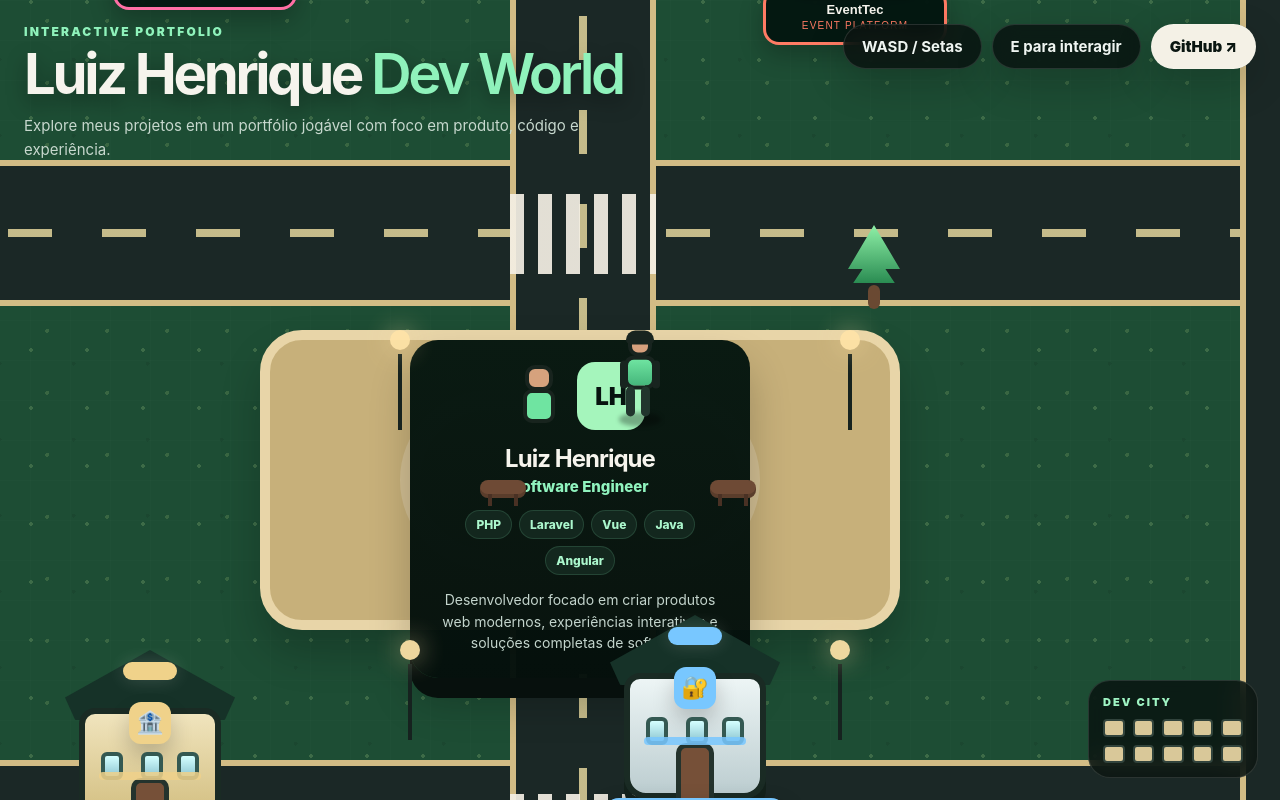
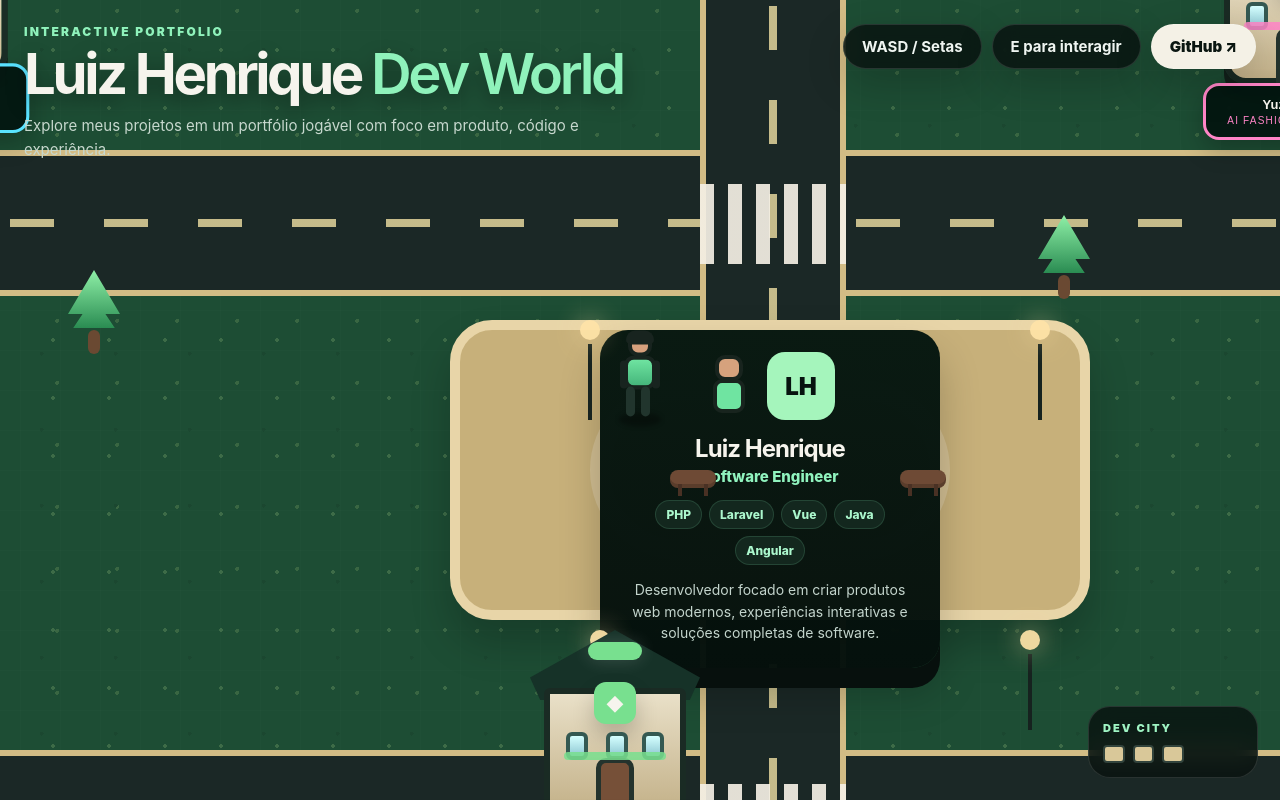
Before and after one commit to LuizBuenoSilva/Portifolio, an Angular app: page / in a window 1280 px wide. Built offline with nearby package versions, Linux system fonts and the light colour scheme.

Commit message:
feat: focus portfolio on three flagship projects

```diff
--- a/src/app/app.component.ts
+++ b/src/app/app.component.ts
@@ -2,21 +2,12 @@ import { CommonModule, isPlatformBrowser } from '@angular/common';
 import { AfterViewInit, Component, HostListener, Inject, OnDestroy, PLATFORM_ID } from '@angular/core';
 
 type Facing = 'up' | 'down' | 'left' | 'right';
-type BuildingType =
-  | 'boutique'
-  | 'arcade'
-  | 'events'
-  | 'stadium'
-  | 'lab'
-  | 'bank'
-  | 'office'
-  | 'voxel'
-  | 'cafe'
-  | 'arena';
+type BuildingType = 'news' | 'fashion' | 'voxel';
 
 interface PortfolioProject {
   name: string;
-  repository: string;
+  repository?: string;
+  liveUrl?: string;
   description: string;
   technologies: string[];
   x: number;
@@ -38,144 +29,53 @@ interface PortfolioProject {
 export class AppComponent implements AfterViewInit, OnDestroy {
   readonly title = 'Luiz Henrique Dev World';
   readonly role = 'Software Engineer';
-  readonly worldWidth = 2600;
-  readonly worldHeight = 1680;
+  readonly worldWidth = 2200;
+  readonly worldHeight = 1400;
   readonly stack = ['PHP', 'Laravel', 'Vue', 'Java', 'Angular'];
 
   readonly projects: PortfolioProject[] = [
     {
-      name: 'Organizei',
-      repository: 'Organizei',
-      description: 'Aplicativo para organização de guarda-roupa com foco em praticidade, experiência visual e organização pessoal.',
-      technologies: ['React Native', 'Expo', 'Fastify', 'Prisma', 'PostgreSQL'],
-      x: 170,
-      y: 160,
-      icon: '👕',
-      district: 'App District',
-      tagline: 'Closet App',
-      buildingType: 'boutique',
-      accent: '#6ce0a2'
+      name: 'Mana News',
+      liveUrl: 'https://mananews.com.br/',
+      description: 'Portal de entretenimento e cultura geek com conteúdo sobre games, séries, filmes e livros, pensado como um produto editorial completo.',
+      technologies: ['Web', 'CMS', 'SEO', 'Frontend', 'Backend'],
+      x: 300,
+      y: 270,
+      icon: '◈',
+      district: 'Media District',
+      tagline: 'Entertainment Platform',
+      buildingType: 'news',
+      accent: '#56d9ff'
     },
     {
-      name: 'Commander Points',
-      repository: 'commander-points',
-      description: 'Projeto para pontuação e acompanhamento de partidas com uma pegada estratégica e voltada a jogos.',
-      technologies: ['TypeScript', 'Web', 'Game Logic'],
-      x: 760,
-      y: 130,
-      icon: '🎴',
-      district: 'Game District',
-      tagline: 'Score Tracker',
-      buildingType: 'arcade',
-      accent: '#ff6fa5'
-    },
-    {
-      name: 'EventTec',
-      repository: 'EventTec',
-      description: 'Plataforma para eventos, ingressos e experiências digitais com foco em organização e usabilidade.',
-      technologies: ['Frontend', 'Backend', 'Web'],
-      x: 1410,
-      y: 165,
-      icon: '🎟️',
-      district: 'Event District',
-      tagline: 'Event Platform',
-      buildingType: 'events',
-      accent: '#ff7b64'
-    },
-    {
-      name: 'FootBall SaaS',
-      repository: 'FootBallSaas',
-      description: 'Solução SaaS voltada ao universo do futebol com gestão de informações e uma identidade esportiva.',
-      technologies: ['SaaS', 'Backend', 'Web'],
-      x: 2035,
-      y: 170,
-      icon: '⚽',
-      district: 'Sports District',
-      tagline: 'Sports SaaS',
-      buildingType: 'stadium',
-      accent: '#78d9ff'
-    },
-    {
-      name: 'IA Animal',
-      repository: 'IANIMAL',
-      description: 'Experimento com inteligência artificial aplicada ao universo animal, unindo tecnologia e produto.',
-      technologies: ['AI', 'Web', 'UX'],
-      x: 180,
-      y: 980,
-      icon: '🤖',
+      name: 'Yuzo Style',
+      liveUrl: 'https://yuzostyle.com/',
+      description: 'Produto de moda com inteligência artificial para montar looks, criar conceitos visuais e visualizar combinações em avatar 3D.',
+      technologies: ['AI', 'Fashion Tech', '3D', 'Web', 'Product'],
+      x: 1660,
+      y: 270,
+      icon: '✦',
       district: 'AI District',
-      tagline: 'AI Product',
-      buildingType: 'lab',
-      accent: '#8ff4e2'
-    },
-    {
-      name: 'DIO Bank',
-      repository: 'DIO-BANK',
-      description: 'Projeto bancário para praticar regras de negócio, modelagem e implementação de soluções backend.',
-      technologies: ['Backend', 'Business Rules', 'OOP'],
-      x: 705,
-      y: 1010,
-      icon: '🏦',
-      district: 'Finance District',
-      tagline: 'Banking App',
-      buildingType: 'bank',
-      accent: '#f0d28a'
-    },
-    {
-      name: 'Login Page',
-      repository: 'LoginPage',
-      description: 'Aplicação full stack com Angular e Java Spring Boot, conectando autenticação e experiência moderna.',
-      technologies: ['Angular', 'Java', 'Spring Boot'],
-      x: 1250,
-      y: 975,
-      icon: '🔐',
-      district: 'Java District',
-      tagline: 'Auth System',
-      buildingType: 'office',
-      accent: '#78c7ff'
+      tagline: 'AI Fashion Platform',
+      buildingType: 'fashion',
+      accent: '#ff85c7'
     },
     {
       name: 'Minecraft Server',
       repository: 'minecraft',
-      description: 'Projeto de infraestrutura e configuração para servidor Minecraft, com foco em organização técnica.',
-      technologies: ['Java', 'Docker', 'Server'],
-      x: 2000,
-      y: 1010,
-      icon: '⛏️',
-      district: 'Infra District',
+      description: 'Servidor Minecraft configurado e versionado como projeto técnico, reunindo Java, infraestrutura, Docker e administração de servidor.',
+      technologies: ['Java', 'Docker', 'Server', 'Infrastructure'],
+      x: 980,
+      y: 1000,
+      icon: '◆',
+      district: 'Java District',
       tagline: 'Game Server',
       buildingType: 'voxel',
-      accent: '#74e39a'
-    },
-    {
-      name: 'Cardápio',
-      repository: 'Cardapio',
-      description: 'Aplicação de cardápio digital feita para praticar produto, apresentação visual e experiência do usuário.',
-      technologies: ['Frontend', 'Web'],
-      x: 520,
-      y: 1380,
-      icon: '🍔',
-      district: 'Food District',
-      tagline: 'Digital Menu',
-      buildingType: 'cafe',
-      accent: '#ffb27a'
-    },
-    {
-      name: 'HLTV Bot',
-      repository: 'hltvBot',
-      description: 'Bot voltado ao cenário competitivo, automação e consumo de informações do universo de e-sports.',
-      technologies: ['Automation', 'Bot', 'Data'],
-      x: 1640,
-      y: 1365,
-      icon: '🎯',
-      district: 'Automation District',
-      tagline: 'Esports Bot',
-      buildingType: 'arena',
-      accent: '#b294ff'
+      accent: '#78e08f'
     }
   ];
 
-  player = { x: 1290, y: 760 };
+  player = { x: 1100, y: 770 };
   facing: Facing = 'down';
   isMoving = false;
   selectedProject: PortfolioProject | null = null;
@@ -202,12 +102,10 @@ export class AppComponent implements AfterViewInit, OnDestroy {
   @HostListener('window:keydown', ['$event'])
   onKeyDown(event: KeyboardEvent): void {
     const key = event.key.toLowerCase();
-
-    if (['w', 'a', 's', 'd', 'arrowup', 'arrowdown', 'arrowleft', 'arrowright'].includes(key)) {
+    if (['w','a','s','d','arrowup','arrowdown','arrowleft','arrowright'].includes(key)) {
       event.preventDefault();
       this.pressed.add(key);
     }
-
     if (key === 'e' && !this.selectedProject) this.interact();
     if (key === 'escape' && this.selectedProject) this.closeProject();
   }
@@ -219,30 +117,25 @@ export class AppComponent implements AfterViewInit, OnDestroy {
 
   get nearbyProject(): PortfolioProject | null {
     let nearest: PortfolioProject | null = null;
-    let nearestDistance = 165;
-
+    let nearestDistance = 185;
     for (const project of this.projects) {
       const dx = this.player.x - (project.x + 95);
       const dy = this.player.y - (project.y + 125);
       const distance = Math.hypot(dx, dy);
-
       if (distance < nearestDistance) {
         nearest = project;
         nearestDistance = distance;
       }
     }
-
     return nearest;
   }
 
   get worldTransform(): string {
     if (!this.browser) return 'translate3d(0, 0, 0)';
-
     const viewportWidth = window.innerWidth;
     const viewportHeight = window.innerHeight;
     const cameraX = Math.min(0, Math.max(viewportWidth - this.worldWidth, viewportWidth / 2 - this.player.x));
     const cameraY = Math.min(0, Math.max(viewportHeight - this.worldHeight, viewportHeight / 2 - this.player.y));
-
     return `translate3d(${cameraX}px, ${cameraY}px, 0)`;
   }
 
@@ -259,17 +152,12 @@ export class AppComponent implements AfterViewInit, OnDestroy {
     if (project) this.openProject(project);
   }
 
-  githubUrl(project: PortfolioProject): string {
-    return `https://github.com/LuizBuenoSilva/${project.repository}`;
+  githubUrl(project: PortfolioProject): string | null {
+    return project.repository ? `https://github.com/LuizBuenoSilva/${project.repository}` : null;
   }
 
-  startMove(direction: string): void {
-    this.pressed.add(direction);
-  }
-
-  stopMove(direction: string): void {
-    this.pressed.delete(direction);
-  }
+  startMove(direction: string): void { this.pressed.add(direction); }
+  stopMove(direction: string): void { this.pressed.delete(direction); }
 
   private gameLoop(time: number): void {
     const delta = Math.min((time - this.lastFrame) / 1000, 0.05);
@@ -287,19 +175,13 @@ export class AppComponent implements AfterViewInit, OnDestroy {
 
       this.isMoving = dx !== 0 || dy !== 0;
 
-      if (dx !== 0 || dy !== 0) {
-        if (Math.abs(dx) > Math.abs(dy)) {
-          this.facing = dx > 0 ? 'right' : 'left';
-        } else {
-          this.facing = dy > 0 ? 'down' : 'up';
-        }
+      if (this.isMoving) {
+        if (Math.abs(dx) > Math.abs(dy)) this.facing = dx > 0 ? 'right' : 'left';
+        else this.facing = dy > 0 ? 'down' : 'up';
 
         const length = Math.hypot(dx, dy);
-        const nextX = this.player.x + (dx / length) * speed * delta;
-        const nextY = this.player.y + (dy / length) * speed * delta;
-
-        this.player.x = Math.max(50, Math.min(this.worldWidth - 50, nextX));
-        this.player.y = Math.max(60, Math.min(this.worldHeight - 40, nextY));
+        this.player.x = Math.max(50, Math.min(this.worldWidth - 50, this.player.x + (dx / length) * speed * delta));
+        this.player.y = Math.max(60, Math.min(this.worldHeight - 40, this.player.y + (dy / length) * speed * delta));
       }
     } else {
       this.isMoving = false;
```
